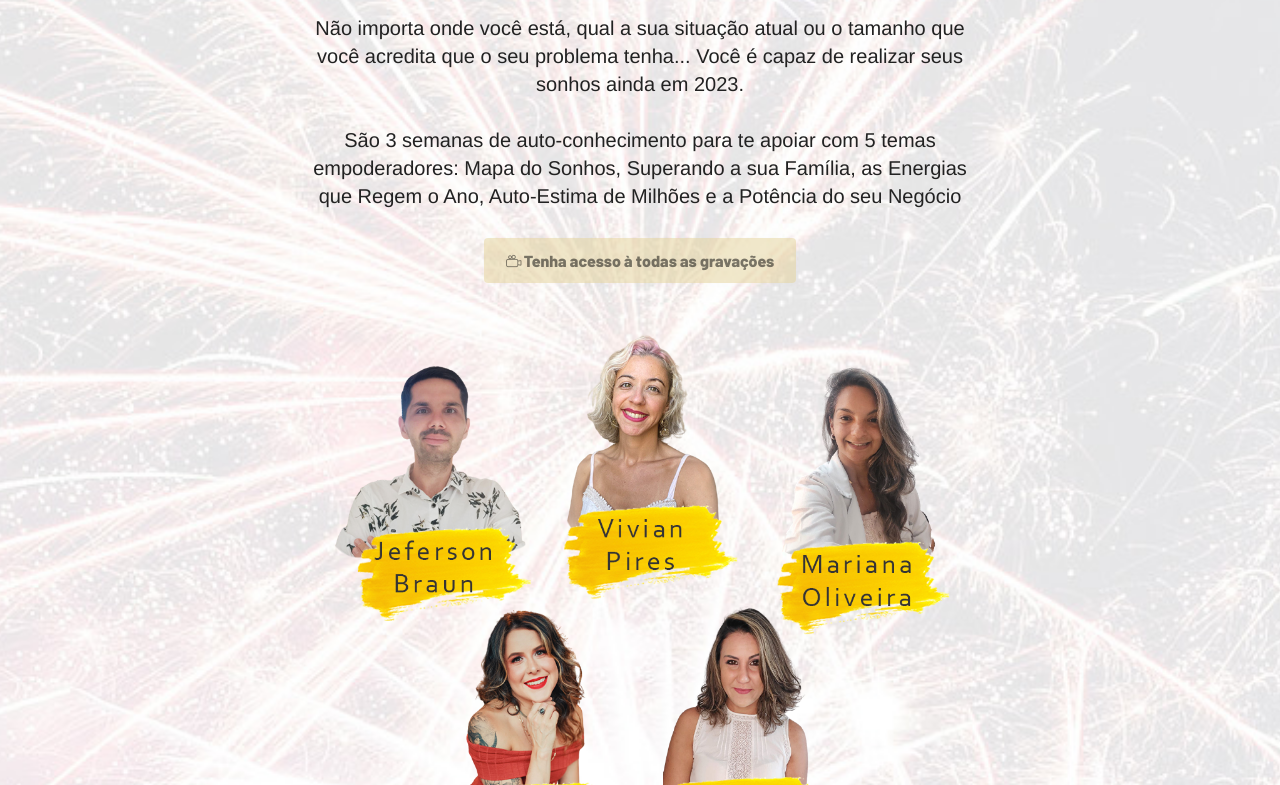
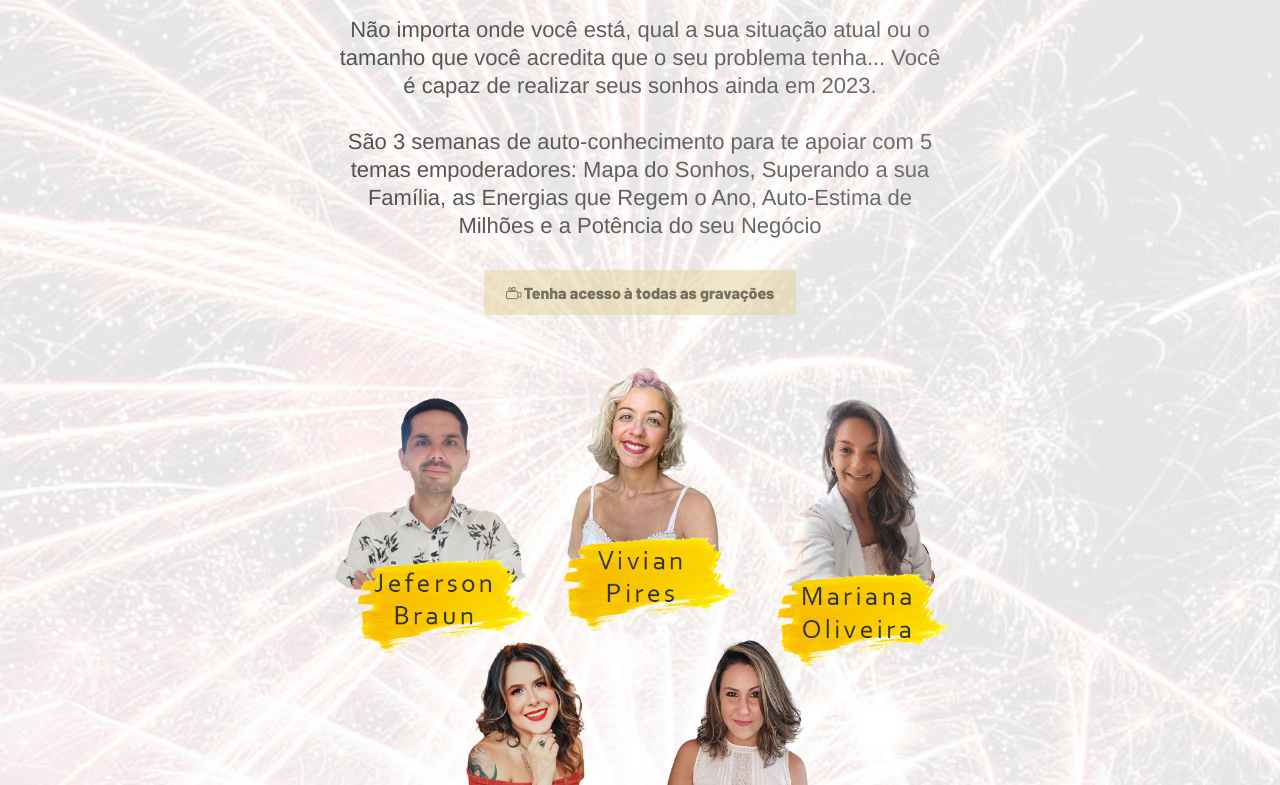
Before and after one commit to cfmwjefersonbraun/a-hora-da-virada, a plain HTML site: page index.html in a window 1280 px wide. Shown: the part 315-1100 px from the top of the page. Drawn offline with Linux system fonts and the light colour scheme.

Commit message:
Update first copy style

```diff
--- a/index.html
+++ b/index.html
@@ -55,7 +55,7 @@
                     <div class="hero-content">
                         <img src="assets/images/logo/logo-sem-bg.png" style="width: 50%;">
                         <h2 style="font-size: 42px; font-weight: bold; text-align: center; background: linear-gradient(90deg, #f8c106, #b38f00); -webkit-background-clip: text; -webkit-text-fill-color: transparent;" class="wow fadeInUp" data-wow-delay=".4s">2023: O Ano para Virar o Jogo da sua Vida</h2>
-                        <p class="wow fadeInUp" data-wow-delay=".3s">
+                        <p class="wow fadeInUp" data-wow-delay=".3s" style="font-size: 22px; text-align: center; background: linear-gradient(90deg, #505050, #707070); -webkit-background-clip: text; -webkit-text-fill-color: transparent; margin: 20px; padding: 10px;">
                             Não importa onde você está, qual a sua situação atual ou o tamanho que você acredita que o seu problema tenha...
                             Você é capaz de realizar seus sonhos ainda em 2023.<br /><br />
                             São 3 semanas de auto-conhecimento para te apoiar com 5 temas empoderadores: Mapa do Sonhos, Superando a sua Família, as Energias que Regem o Ano, Auto-Estima de Milhões e a Potência do seu Negócio
```
